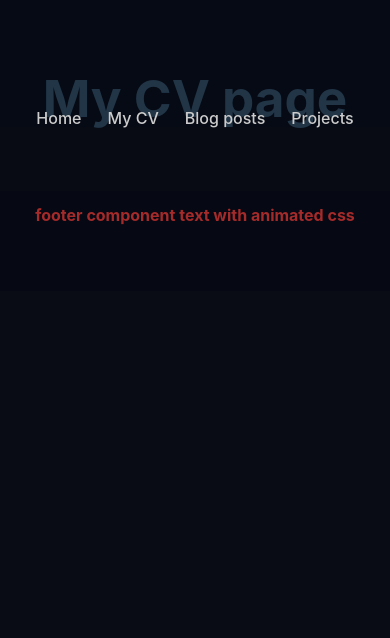
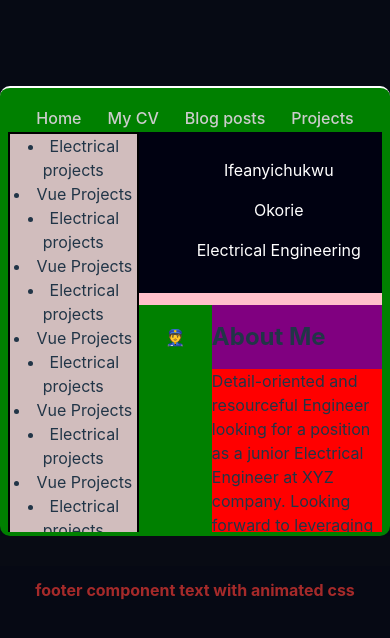
Before and after one commit to OkorieIfeanyichukwu/okorie-ifeanyi-resume, a Vue app: page /myCV in a window 390 px wide. Shown: the top 638 px of the page. Built offline with nearby package versions, Linux system fonts and the light colour scheme.

Commit message:
image was put in asset folder and netlify deploy was successful

```diff
--- a/src/router/index.js
+++ b/src/router/index.js
@@ -41,6 +41,4 @@ const router = createRouter({
 
 
 
-
-
 export default router
--- a/src/views/Home.vue
+++ b/src/views/Home.vue
@@ -6,9 +6,12 @@
         <h2>Electrical Engineering </h2>
         <h2>Student &</h2>
         <h3 id="otherInterest">VueJs Developer</h3>
-        <a></a><button>Hire me</button>
+        <router-link to="/contact"><button>Hire me</button></router-link>
+
       </div>
-      <!--<img src="../images/transparent background3.png"/>-->
+      <div>
+        <img src="../assets/img/transparent1.png"/>
+      </div>
     </div>
 
   </div>
@@ -29,8 +32,7 @@ export default {
   border-radius:10px;
   border-top:2px solid #fff;
   text-align: left;
-  padding:1% 4% 1% 4%;
-
+  padding:1% 2% 1% 2%;
   margin-top:50px;
  }
  #childContent{
@@ -41,13 +43,13 @@ export default {
   height:80%;
   border-radius:10px;
   display:contents;
-  ;
  }
  #childContent h4{
   color:brown;
   margin-left:5%;
   margin-top:50px;
   font-size: 2vw;
+
  }
  #grandChild h2{
   color:#fff;
@@ -68,15 +70,15 @@ export default {
   margin-top:6vw;
  }
 
-/*img{
+img{
   position: relative;
   margin-top:2vw;
-  width:50%;
-  margin-right:5px;
+  width:100%;
+  margin-right:0px;
   height:400px;
   max-height: 100%;
   overflow:hidden;
-}*/
+}
 
  #grandChild button{
   color: #ccc;
@@ -89,15 +91,15 @@ export default {
 
 
 @media only screen and (max-width:300px ){
-  /*img{
+  img{
   position: relative;
   margin-top:2vw;
   margin-right:28px;
-  width:50%;
-  height:400px;
+  width:90%;
+  height:60%;
   max-height: 100%;
   overflow:hidden;
-}*/
+}
 
   }
 </style>
--- a/src/views/contact.vue
+++ b/src/views/contact.vue
@@ -1,5 +1,7 @@
 <template>
-  <p>my contact info</p>
+  <div id="contactBody">
+
+  </div>
 </template>
 
 <script>
@@ -8,6 +10,16 @@ export default {
 }
 </script>
 
-<style>
-
+<style scoped>
+#contactBody{
+  position:relative;
+  background-color:rgba(29, 35, 53, 0.952);
+  height:70vh;
+  display: flex;
+  border-radius:10px;
+  border-top:2px solid #fff;
+  text-align: left;
+  padding:1% 2% 1% 2%;
+  margin-top:50px;
+}
 </style>
--- a/src/views/myBlog.vue
+++ b/src/views/myBlog.vue
@@ -1,6 +1,6 @@
 <template>
-  <div>
-    <h1> My Blog posts sha</h1>
+  <div id="blogBody">
+
   </div>
 
 </template>
@@ -11,6 +11,17 @@ export default {
 }
 </script>
 
-<style>
+<style scoped>
+#blogBody{
+  position:relative;
+  background-color:rgba(29, 35, 53, 0.952);
+  height:70vh;
+  display: flex;
+  border-radius:10px;
+  border-top:2px solid #fff;
+  text-align: left;
+  padding:1% 2% 1% 2%;
+  margin-top:50px;
+}
 
 </style>
--- a/src/views/myCV.vue
+++ b/src/views/myCV.vue
@@ -1,6 +1,115 @@
 <template>
-  <div>
-    <h1> My CV page</h1>
+  <div id="CVBody">
+    <div id="resumeBody">
+      <div id="gridLeft">
+        <li>Electrical projects</li>
+        <li>Vue Projects</li>
+        <li>Electrical projects</li>
+        <li>Vue Projects</li>
+        <li>Electrical projects</li>
+        <li>Vue Projects</li>
+        <li>Electrical projects</li>
+        <li>Vue Projects</li>
+        <li>Electrical projects</li>
+        <li>Vue Projects</li>
+        <li>Electrical projects</li>
+        <li>Vue Projects</li>
+        <li>Electrical projects</li>
+        <li>Vue Projects</li>
+        <li>Electrical projects</li>
+        <li>Vue Projects</li>
+        <li>Electrical projects</li>
+        <li>Vue Projects</li>
+      </div>
+      <div id="gridRight">
+        <div id="right-column">
+            <p>Ifeanyichukwu</p>
+            <p>Okorie</p>
+            <p>Electrical Engineering</p>
+        </div>
+        <div id="right-column2">
+            <article class="container2">
+                <section class="iconsndate">
+                    <i class="icons">&#128110;</i>
+                </section>
+                <section class="describe">
+                    <h2>About Me</h2>
+                    <p class="description">Detail-oriented and resourceful Engineer looking for a
+                    position as a junior Electrical Engineer at XYZ
+                    company. Looking forward to leveraging my working
+                    knowledge in Proteus, MATLAB, programming and
+                    electronics troubleshooting to help with your
+                    upcoming projects.</p>
+                </section>
+            </article>
+            <article class="container2">
+                <section class="iconsndate">
+                    <i class="icons">&#128110;</i>
+                    <h3>2019-present</h3>
+                </section>
+                <section class="describe">
+                    <h2>Experience</h2>
+                    <h3>Freelance Engineer | Installation,
+                    Troubleshooting And Repair Engineer</h3>
+                    <p class="description">Installed automatic gate controller.</p>
+                    <p class="description">Troubleshot for electrical faults in water filtration and
+                    pumping system.</p>
+                    <p class="description">Traced electrical wiring and conduit path under-roof
+                    for a Sound system</p>
+                    <p class="description">Traced for Car Battery discharge while vehicle is off.
+                    </p>
+                    <p class="description">Repaired faults in electrical fence</p>
+                    <p class="description">next</p>
+                </section>
+            </article>
+            <article class="container2">
+                <section class="iconsndate">
+                    <i class="icons">&#128110;</i>
+                    <h3>2016-present</h3>
+                </section>
+                <section class="describe">
+                    <h2>Education</h2>
+                    <h3>University Of Lagos | BSc Electrical
+                    Engineering</h3>
+                    <p class="description">Pursuing with a current CGPA of 4.33</p>
+                    <p class="description">Interested in Power, Electronics and control systems</p>
+                    <p class="description">next</p>
+                </section>
+            </article>
+            <article class="container2">
+                <section class="iconsndate">
+                    <i class="icons">&#128110;</i>
+                    <h3>10/09/2019-24/09/2019</h3>
+                </section>
+                <section class="describe">
+                    <h2>Projects</h2>
+                    <h3>UNILAG Engineering Faculty | Audible Water
+                    Detector</h3>
+                    <p class="description">The circuit detects the water level in a tank. The LED
+                    indicators informs the different water position and
+                    notifies with a beep when tank is full.</p>
+                    <p class="description">My Role : Soldering the electronic component to the
+                    vero board.</p>
+                </section>
+            </article>
+            <article class="container2">
+                <section class="iconsndate">
+                    <h3>10/08/2019-28/08/2019</h3>
+                </section>
+                <section class="describe">
+
+                    <h3>UNILAG Engineering Faculty | Visitor's Pass System</h3>
+                    <p class="description">The system operates with a card which allows a visitor access
+                    to a door within a specified period of time and denies access at any other time.</p>
+                    <p class="description">Role : : Part of the team to provide 5 volts power supply
+                    for the project</p>
+                </section>
+            </article>
+
+        </div>
+      </div>
+
+    </div>
   </div>
 </template>
 
@@ -10,6 +119,116 @@ export default {
 }
 </script>
 
-<style>
+<style scoped>
+#CVBody{
+  position:relative;
+  background-color:green;/*rgba(29, 35, 53, 0.952);*/
+  border-radius:10px;
+  border-top:2px solid #fff;
+  padding:1% 2% 1% 2%;
+  margin-top:50px;
+  display:block;
+
+}
+
+#resumeBody{
+  Position:relative;
+  background-color:blue;
+  width:80%;
+  margin:40px auto 0px auto;
+  max-height:400px;
+  overflow-y: scroll;
+
+  display: grid;
+  grid-template-columns: 35% 65%;
+
+}
+#gridLeft{
+border:2px solid black;
+background-color: rgb(209, 189, 189);
+
+}
+#gridRight{
+  background-color: #bbb;
+}
+
+
+
+
+#right-column{
+        background:#000111;
+        padding:10px 0px 15px 15%;
+    }
+#right-column p{
+        color:#ffffff;
+        font-weight:500npm run servepx;
+    }
+.container2{
+        display:inline-flex;
+        background: pink;
+        height: auto;
+        padding:5% 0%;
+        text-align:center;
+    }
+.container2 .iconsndate{
+        background:green;
+        width:30%;
+    }
+.container2 .describe{
+    display:block;
+    background:purple;
+    width:70%;
+    text-align:left;
+}
+.description{
+    background:red;
+}
+.icons{
+    position:relative;
+    top:20px;
+}
+
+@media only screen and (max-width:800px){
+  #resumeBody{
+  Position:relative;
+  background-color:blue;
+  width:85%;
+  margin:40px auto 0px auto;
+  max-height:400px;
+  overflow-y: scroll;
+
+  display: grid;
+  grid-template-columns: 35% 65%;
+
+}
+}
+@media only screen and (max-width:700px){
+  #resumeBody{
+  Position:relative;
+  background-color:blue;
+  width:90%;
+  margin:40px auto 0px auto;
+  max-height:400px;
+  overflow-y: scroll;
+
+  display: grid;
+  grid-template-columns: 35% 65%;
+
+}
+}
+@media only screen and (max-width:600px){
+  #resumeBody{
+  Position:relative;
+  background-color:blue;
+  width:100%;
+  margin:40px auto 0px auto;
+  max-height:400px;
+  overflow-y: scroll;
+
+  display: grid;
+  grid-template-columns: 35% 65%;
+
+}
+}
 
 </style>
--- a/src/views/projects.vue
+++ b/src/views/projects.vue
@@ -46,5 +46,16 @@ export default {
 </script>
 
 <style scoped>
+#myProjects{
+  position:relative;
+  background-color:rgba(29, 35, 53, 0.952);
+  height:70vh;
+  display: flex;
+  border-radius:10px;
+  border-top:2px solid #fff;
+  text-align: left;
+  padding:1% 2% 1% 2%;
+  margin-top:50px;
+}
 
 </style>
```
Also changed, not shown: src/assets/img/transparent.png (renamed from src/images/transparent background3.png), src/assets/img/transparent1.png (added).
